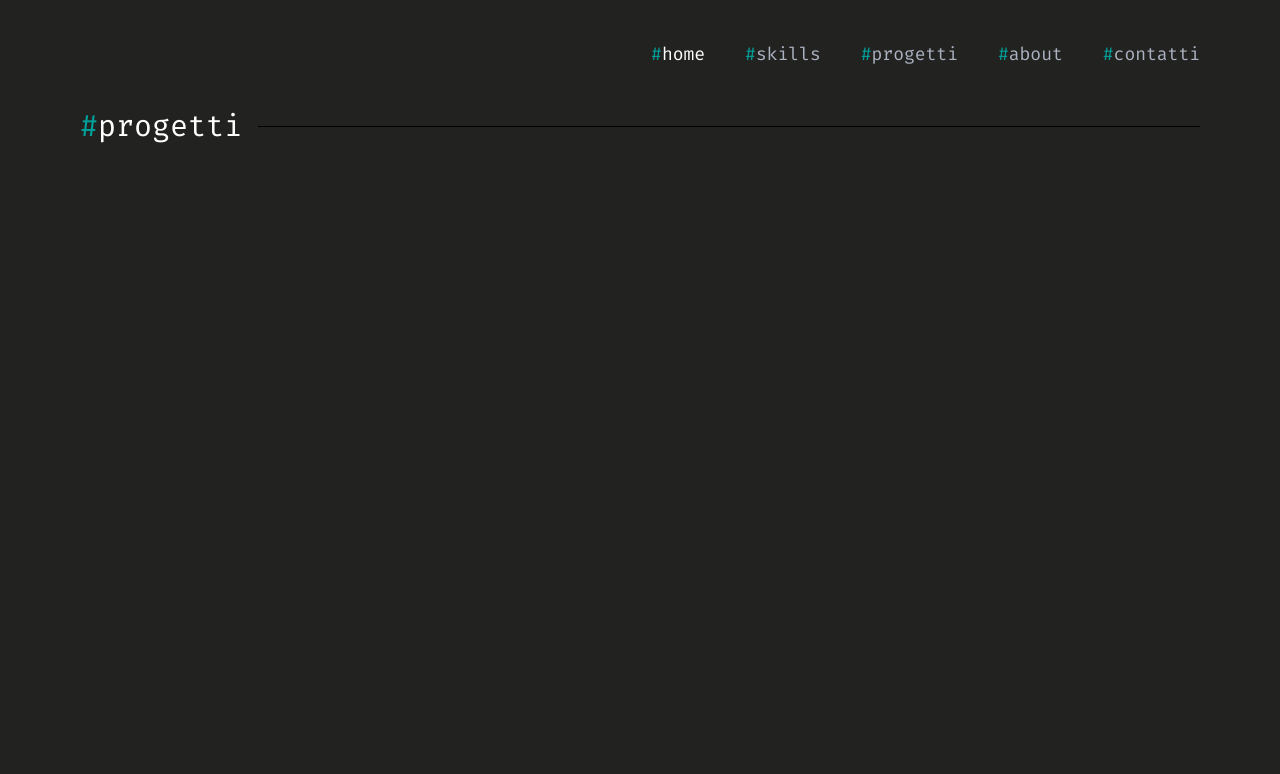
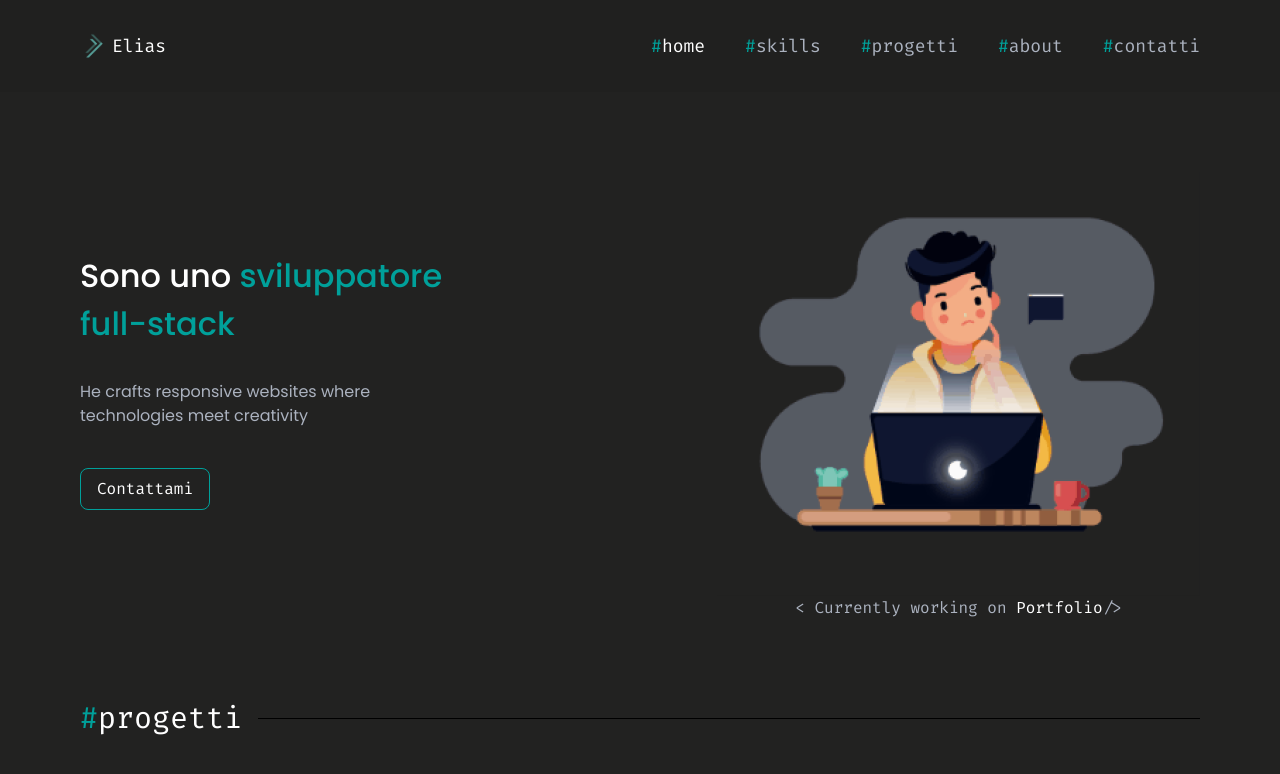
Before and after one commit to lilcecco/SecondaTask_Gruppo1, a React (Create React App) app: page / in a window 1280 px wide. Shown: the top 774 px of the page. Built offline with nearby package versions, Linux system fonts and the light colour scheme.

Commit message:
[Hero] creato

```diff
--- a/src/components/Home/Home.js
+++ b/src/components/Home/Home.js
@@ -1,8 +1,11 @@
 const Home = () => {
   return (
     <div className="bg-brown min-h-screen">
-      <header className="flex justify-between px-20 py-10">
-        <div className="logo"></div>
+      <header className="flex justify-between px-20 py-8 bg-secondary-brown/[0.5]">
+        <div className="flex gap-x-1">
+          <img src="/img/favicon-jetop-01.svg" alt="" />
+          <span className="text-white text-lg">Elias</span>
+        </div>
         <nav>
           <ul className="flex gap-x-10">
             <li>
@@ -29,6 +32,25 @@ const Home = () => {
         </nav>
       </header>
 
+      <div className="flex justify-between px-20 py-20">
+        <div className="">
+          <h1 className="font-poppins font-medium mt-20">
+            <span className="text-white ">Sono uno </span>
+            <span className="text-green">sviluppatore<br /> full-stack</span>
+          </h1>
+          <p className="font-poppins text-gray mt-8">He crafts responsive websites where<br /> technologies meet creativity</p>
+          <div className="absolute border border-green rounded-lg text-white py-2 px-4 mt-10">Contattami</div>
+        </div>
+        <div className="flex flex-col items-center">
+          <img src="/img/hero.png" alt="" />
+          <div>
+            <span className="text-gray">{"< Currently working on "}</span>
+            <span className="text-white">Portfolio</span>
+            <span className="text-gray">{"/>"}</span>
+          </div>
+        </div>
+      </div>
+
       <div className="flex items-center px-20">
         <span className="text-green text-3xl">#</span>
         <span className="text-white text-3xl">progetti</span>
--- a/src/index.css
+++ b/src/index.css
@@ -1,10 +1,14 @@
-@import url('https://fonts.googleapis.com/css2?family=Fira+Code:wght@400;700&family=Poppins:wght@400;700&display=swap');
+@import url('https://fonts.googleapis.com/css2?family=Fira+Code:wght@400;500&family=Poppins:wght@400;500&display=swap');
 
 @tailwind base;
 @tailwind components;
 @tailwind utilities;
 
 body {
-  font-family: 'Fira Code', monospace;
-  /* font-family: 'Poppins', sans-serif; */
+  font-family: 'Fira Code', sans-serif;
 }
+
+h1 {
+  font-size: 32px;
+  line-height: 1.5;
+}
--- a/tailwind.config.js
+++ b/tailwind.config.js
@@ -7,10 +7,15 @@ module.exports = {
     extend: {
       colors: {
         'brown' : '#222221',
+        'secondary-brown': '#1E1E1E',
         'green': '#00A09A',
         'gray': '#ABB2BF'
       }
     },
+    fontFamily: {
+      'poppins': ['Poppins', 'sans-serif'],
+      'fira-code': ['Fira Code', 'monospace'],
+    }
   },
   plugins: [],
 }
```
Also changed, not shown: public/img/favicon-jetop-01.svg (added), public/img/hero.png (added).
